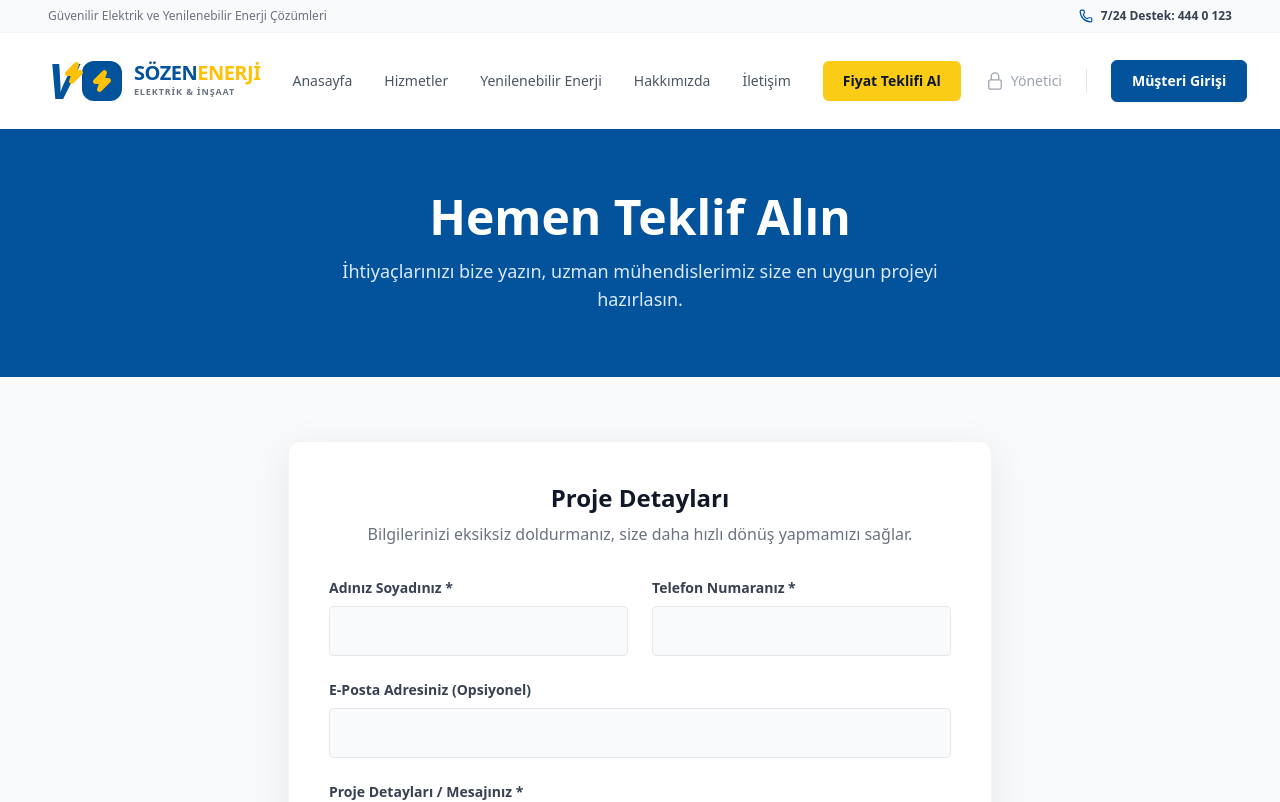
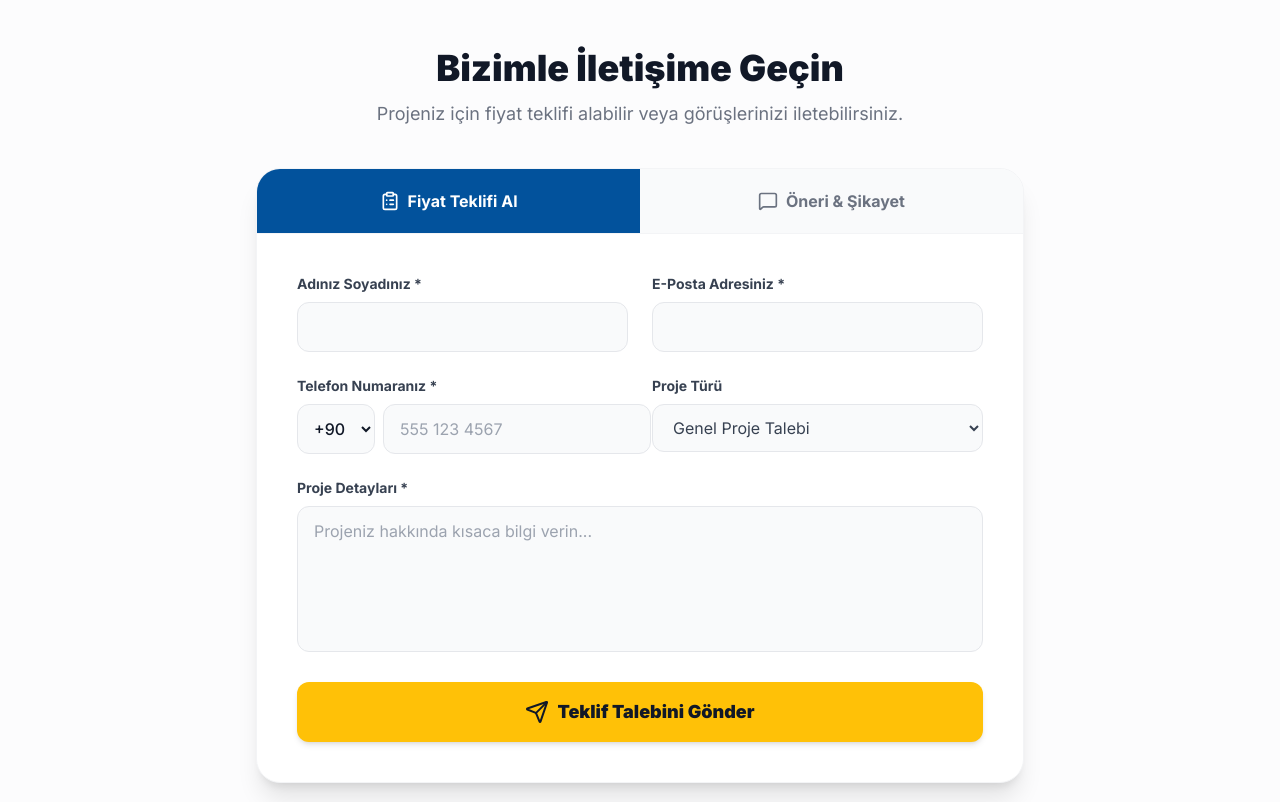
Before and after one commit to erentural/sozen-enerji, a Next.js app in the folder enerji-sistemi/: page /teklif-al in a window 1280 px wide. Shown: the top 802 px of the page. Built offline with nearby package versions, Linux system fonts and the light colour scheme; no server answers.

Commit message:
teklif alma kısmı yenilendi

```diff
--- /dev/null
+++ b/enerji-sistemi/app/api/mesaj/route.js
@@ -0,0 +1,25 @@
+import { NextResponse } from "next/server";
+import { prisma } from "@/lib/prisma";
+
+export async function POST(request) {
+  try {
+    const body = await request.json();
+    const { name, email, subject, message } = body;
+
+    // Gelen öneri/şikayet verisini Message tablosuna kaydet
+    const newMessage = await prisma.message.create({
+      data: {
+        name,
+        email,
+        subject,
+        message,
+        read: false,
+      },
+    });
+
+    return NextResponse.json({ success: true, data: newMessage }, { status: 201 });
+  } catch (error) {
+    console.error("Mesaj kaydedilirken hata:", error);
+    return NextResponse.json({ error: "Mesajınız gönderilemedi." }, { status: 500 });
+  }
+}
--- a/enerji-sistemi/app/teklif-al/page.js
+++ b/enerji-sistemi/app/teklif-al/page.js
@@ -1,147 +1,250 @@
 "use client";
 
 import { useState } from "react";
-import Navbar from "@/components/Navbar";
-import { CheckCircle2, ArrowRight } from "lucide-react";
-import Link from "next/link";
+import { ClipboardList, MessageSquare, Send, CheckCircle2 } from "lucide-react";
 
 export default function TeklifAlPage() {
+  // formType: "quote" (Fiyat Teklifi) veya "message" (Öneri/Şikayet)
+  const [formType, setFormType] = useState("quote");
+
   const [formData, setFormData] = useState({
     name: "",
+    email: "",
     phone: "",
-    email: "",
-    message: ""
+    countryCode: "+90",
+    service: "Genel Proje Talebi",
+    subject: "Öneri",
+    message: "",
   });
 
-  const [status, setStatus] = useState("idle");
-
-  const handleChange = (e) => {
-    setFormData({ ...formData, [e.target.name]: e.target.value });
-  };
+  const [isSubmitting, setIsSubmitting] = useState(false);
+  const [isSuccess, setIsSuccess] = useState(false);
 
   const handleSubmit = async (e) => {
     e.preventDefault();
-    setStatus("submitting");
+    setIsSubmitting(true);
 
     try {
-      const res = await fetch("/api/contact", {
+      if (formType === "quote") {
+        // --- 1. FİYAT TEKLİFİ GÖNDERİMİ ---
+        const res = await fetch("/api/teklif", {
           method: "POST",
           headers: { "Content-Type": "application/json" },
-        body: JSON.stringify(formData),
+          body: JSON.stringify({
+            name: formData.name,
+            email: formData.email,
+            phone: `${formData.countryCode} ${formData.phone}`,
+            // Hesaplayıcıdan gelmediği için varsayılan değerleri gönderiyoruz
+            service: `${formData.service} (Detay: ${formData.message})`,
+            bill: 0,
+            region: "Belirtilmedi",
+            city: "Belirtilmedi",
+            panelCount: 0,
+            roiYears: "0",
+          }),
         });
-
-      if (res.ok) {
-        setStatus("success");
-        setFormData({ name: "", phone: "", email: "", message: "" });
+        if (res.ok) setIsSuccess(true);
       } else {
-        setStatus("error");
+        // --- 2. ÖNERİ / ŞİKAYET GÖNDERİMİ ---
+        const res = await fetch("/api/mesaj", {
+          method: "POST",
+          headers: { "Content-Type": "application/json" },
+          body: JSON.stringify({
+            name: formData.name,
+            email: formData.email,
+            subject: formData.subject,
+            message: formData.message,
+          }),
+        });
+        if (res.ok) setIsSuccess(true);
       }
     } catch (error) {
-      setStatus("error");
+      console.error("Gönderim hatası:", error);
+      alert("İşlem sırasında bir hata oluştu.");
+    } finally {
+      setIsSubmitting(false);
     }
   };
 
+  if (isSuccess) {
     return (
-    <div className="min-h-screen bg-gray-50 font-sans">
-      <Navbar />
+      <div className="min-h-[60vh] flex items-center justify-center p-4">
+        <div className="bg-white p-10 rounded-3xl shadow-xl max-w-lg w-full text-center border border-gray-100">
+          <div className="w-20 h-20 bg-green-100 text-green-600 rounded-full flex items-center justify-center mx-auto mb-6">
+            <CheckCircle2 className="w-10 h-10" />
+          </div>
+          <h2 className="text-3xl font-black text-gray-900 mb-4">Talebiniz Alındı!</h2>
+          <p className="text-gray-500 text-lg mb-8">
+            {formType === "quote"
+              ? "Proje detaylarınız mühendislerimize iletildi. En kısa sürede sizinle iletişime geçeceğiz."
+              : "Mesajınız yönetim ekibimize iletildi. Geri bildiriminiz için teşekkür ederiz."}
+          </p>
+          <button
+            onClick={() => {
+              setIsSuccess(false);
+              setFormData({ ...formData, name: "", email: "", phone: "", message: "" });
+            }}
+            className="bg-[#02529C] text-white px-8 py-3 rounded-xl font-bold hover:bg-blue-800 transition-colors"
+          >
+            Yeni Bir Form Doldur
+          </button>
+        </div>
+      </div>
+    );
+  }
 
-      <section className="bg-[#02529C] py-16 text-center px-4">
-        <h1 className="text-4xl md:text-5xl font-bold text-white mb-4">Hemen Teklif Alın</h1>
-        <p className="text-blue-100 max-w-2xl mx-auto text-lg">İhtiyaçlarınızı bize yazın, uzman mühendislerimiz size en uygun projeyi hazırlasın.</p>
-      </section>
+  return (
+    <div className="min-h-screen bg-gray-50/50 py-12 px-4 sm:px-6 lg:px-8">
+      <div className="max-w-3xl mx-auto">
 
-      <section className="max-w-3xl mx-auto px-6 lg:px-8 py-16">
-        <div className="bg-white p-10 rounded-xl shadow-[0_10px_40px_rgb(0,0,0,0.08)] border border-gray-100">
-          <div className="text-center mb-8">
-            <h2 className="text-2xl font-bold text-gray-900">Proje Detayları</h2>
-            <p className="text-gray-500 mt-2">Bilgilerinizi eksiksiz doldurmanız, size daha hızlı dönüş yapmamızı sağlar.</p>
+        {/* Üst Başlık */}
+        <div className="text-center mb-10">
+          <h1 className="text-4xl font-black text-gray-900 mb-3">Bizimle İletişime Geçin</h1>
+          <p className="text-gray-500 text-lg">Projeniz için fiyat teklifi alabilir veya görüşlerinizi iletebilirsiniz.</p>
         </div>
 
-          {status === "success" ? (
-            <div className="bg-green-50 border border-green-200 text-green-800 rounded-lg p-10 flex flex-col items-center justify-center text-center">
-              <CheckCircle2 className="w-20 h-20 text-green-500 mb-6" />
-              <h3 className="text-2xl font-bold mb-3">Talebiniz Alındı!</h3>
-              <p className="text-lg mb-8">Mesajınız uzman ekibimize başarıyla ulaştı. En kısa sürede sizinle iletişime geçeceğiz.</p>
-              <div className="flex gap-4">
+        <div className="bg-white rounded-3xl shadow-xl border border-gray-100 overflow-hidden">
+
+          {/* Sekme Seçici (Tab) */}
+          <div className="flex border-b border-gray-100">
             <button
-                  onClick={() => setStatus("idle")}
-                  className="px-6 py-3 bg-white border border-gray-200 text-gray-700 font-bold rounded hover:bg-gray-50 transition-colors"
+              onClick={() => setFormType("quote")}
+              className={`flex-1 flex items-center justify-center gap-2 py-5 font-bold transition-colors ${
+                formType === "quote" ? "bg-[#02529C] text-white" : "bg-gray-50 text-gray-500 hover:bg-gray-100"
+              }`}
             >
-                  Yeni Form Doldur
+              <ClipboardList className="w-5 h-5" /> Fiyat Teklifi Al
             </button>
-                <Link
-                  href="/"
-                  className="px-6 py-3 bg-[#02529C] text-white font-bold rounded flex items-center gap-2 hover:bg-blue-800 transition-colors"
+            <button
+              onClick={() => setFormType("message")}
+              className={`flex-1 flex items-center justify-center gap-2 py-5 font-bold transition-colors ${
+                formType === "message" ? "bg-[#02529C] text-white" : "bg-gray-50 text-gray-500 hover:bg-gray-100"
+              }`}
             >
-                  Anasayfaya Dön <ArrowRight className="w-4 h-4" />
-                </Link>
+              <MessageSquare className="w-5 h-5" /> Öneri & Şikayet
+            </button>
           </div>
-            </div>
-          ) : (
+
+          {/* Form Alanı */}
+          <div className="p-8 md:p-10">
             <form onSubmit={handleSubmit} className="space-y-6">
+
+              {/* Ortak Alanlar (İsim & E-Posta) */}
               <div className="grid grid-cols-1 md:grid-cols-2 gap-6">
                 <div>
                   <label className="block text-sm font-bold text-gray-700 mb-2">Adınız Soyadınız *</label>
                   <input
                     type="text"
-                    name="name"
+                    required
                     value={formData.name}
-                    onChange={handleChange}
-                    className="w-full px-4 py-3 bg-gray-50 border border-gray-200 rounded focus:ring-2 focus:ring-[#FFC107] outline-none"
-                    required
+                    onChange={(e) => setFormData({ ...formData, name: e.target.value })}
+                    className="w-full px-4 py-3 border border-gray-200 rounded-xl focus:outline-none focus:border-[#02529C] bg-gray-50 focus:bg-white"
                   />
                 </div>
                 <div>
-                  <label className="block text-sm font-bold text-gray-700 mb-2">Telefon Numaranız *</label>
+                  <label className="block text-sm font-bold text-gray-700 mb-2">E-Posta Adresiniz *</label>
                   <input
-                    type="tel"
-                    name="phone"
-                    value={formData.phone}
-                    onChange={handleChange}
-                    className="w-full px-4 py-3 bg-gray-50 border border-gray-200 rounded focus:ring-2 focus:ring-[#FFC107] outline-none"
+                    type="email"
                     required
+                    value={formData.email}
+                    onChange={(e) => setFormData({ ...formData, email: e.target.value })}
+                    className="w-full px-4 py-3 border border-gray-200 rounded-xl focus:outline-none focus:border-[#02529C] bg-gray-50 focus:bg-white"
                   />
                 </div>
               </div>
 
+              {/* Fiyat Teklifi Özel Alanları */}
+              {formType === "quote" && (
+                <>
+                  <div className="grid grid-cols-1 md:grid-cols-2 gap-6">
                     <div>
-                <label className="block text-sm font-bold text-gray-700 mb-2">E-Posta Adresiniz (Opsiyonel)</label>
+                      <label className="block text-sm font-bold text-gray-700 mb-2">Telefon Numaranız *</label>
+                      <div className="flex gap-2">
+                        <select
+                          value={formData.countryCode}
+                          onChange={(e) => setFormData({ ...formData, countryCode: e.target.value })}
+                          className="px-3 py-3 border border-gray-200 rounded-xl focus:outline-none focus:border-[#02529C] bg-gray-50 focus:bg-white font-medium"
+                        >
+                          <option value="+90">+90</option>
+                          <option value="+1">+1</option>
+                          <option value="+44">+44</option>
+                          <option value="+49">+49</option>
+                        </select>
                         <input
-                  type="email"
-                  name="email"
-                  value={formData.email}
-                  onChange={handleChange}
-                  className="w-full px-4 py-3 bg-gray-50 border border-gray-200 rounded focus:ring-2 focus:ring-[#FFC107] outline-none"
+                          type="tel"
+                          required
+                          maxLength="10"
+                          value={formData.phone}
+                          onChange={(e) => {
+                            const onlyNums = e.target.value.replace(/[^0-9]/g, '');
+                            if (onlyNums.length <= 10) setFormData({ ...formData, phone: onlyNums });
+                          }}
+                          placeholder="555 123 4567"
+                          className="flex-1 px-4 py-3 border border-gray-200 rounded-xl focus:outline-none focus:border-[#02529C] bg-gray-50 focus:bg-white"
                         />
                       </div>
+                    </div>
+                    <div>
+                      <label className="block text-sm font-bold text-gray-700 mb-2">Proje Türü</label>
+                      <select
+                        value={formData.service}
+                        onChange={(e) => setFormData({ ...formData, service: e.target.value })}
+                        className="w-full px-4 py-3 border border-gray-200 rounded-xl focus:outline-none focus:border-[#02529C] bg-gray-50 focus:bg-white text-gray-700"
+                      >
+                        <option value="Genel Proje Talebi">Genel Proje Talebi</option>
+                        <option value="Çatı GES Kurulumu">Çatı GES Kurulumu</option>
+                        <option value="Arazi Tipi GES">Arazi Tipi GES</option>
+                        <option value="Endüstriyel Kurulum">Endüstriyel Kurulum</option>
+                      </select>
+                    </div>
+                  </div>
+                </>
+              )}
 
+              {/* Öneri/Şikayet Özel Alanları */}
+              {formType === "message" && (
                 <div>
-                <label className="block text-sm font-bold text-gray-700 mb-2">Proje Detayları / Mesajınız *</label>
+                  <label className="block text-sm font-bold text-gray-700 mb-2">Konu *</label>
+                  <select
+                    value={formData.subject}
+                    onChange={(e) => setFormData({ ...formData, subject: e.target.value })}
+                    className="w-full px-4 py-3 border border-gray-200 rounded-xl focus:outline-none focus:border-[#02529C] bg-gray-50 focus:bg-white text-gray-700"
+                  >
+                    <option value="Öneri">Öneri</option>
+                    <option value="Şikayet">Şikayet</option>
+                    <option value="Bilgi Talebi">Genel Bilgi Talebi</option>
+                  </select>
+                </div>
+              )}
+
+              {/* Ortak Metin Alanı */}
+              <div>
+                <label className="block text-sm font-bold text-gray-700 mb-2">
+                  {formType === "quote" ? "Proje Detayları *" : "Mesajınız *"}
+                </label>
                 <textarea
-                  name="message"
+                  required
+                  rows={5}
                   value={formData.message}
-                  onChange={handleChange}
-                  rows="6"
-                  className="w-full px-4 py-3 bg-gray-50 border border-gray-200 rounded focus:ring-2 focus:ring-[#FFC107] outline-none"
-                  required
+                  onChange={(e) => setFormData({ ...formData, message: e.target.value })}
+                  placeholder={formType === "quote" ? "Projeniz hakkında kısaca bilgi verin..." : "İletmek istediğiniz konuyu detaylıca yazabilirsiniz..."}
+                  className="w-full px-4 py-3 border border-gray-200 rounded-xl focus:outline-none focus:border-[#02529C] bg-gray-50 focus:bg-white resize-none"
                 ></textarea>
               </div>
 
-              {status === "error" && (
-                <p className="text-red-500 text-sm font-bold bg-red-50 p-3 rounded">Bir hata oluştu. Lütfen bilgilerinizi kontrol edip tekrar deneyin.</p>
-              )}
-
               <button
                 type="submit"
-                disabled={status === "submitting"}
-                className="w-full bg-[#FFC107] text-gray-900 font-black text-lg py-5 rounded hover:bg-yellow-500 transition-colors disabled:opacity-70 shadow-lg"
+                disabled={isSubmitting}
+                className="w-full bg-[#FFC107] hover:bg-yellow-500 text-gray-900 font-black py-4 rounded-xl transition-all disabled:opacity-70 flex items-center justify-center gap-2 shadow-md hover:shadow-lg text-lg"
               >
-                {status === "submitting" ? "Gönderiliyor..." : "Talebi Gönder"}
+                <Send className="w-6 h-6" />
+                {isSubmitting ? "Gönderiliyor..." : formType === "quote" ? "Teklif Talebini Gönder" : "Mesajı Gönder"}
               </button>
             </form>
-          )}
           </div>
-      </section>
+        </div>
+
+      </div>
     </div>
   );
 }
```
Lines whose indentation alone changed are shown as unchanged.
